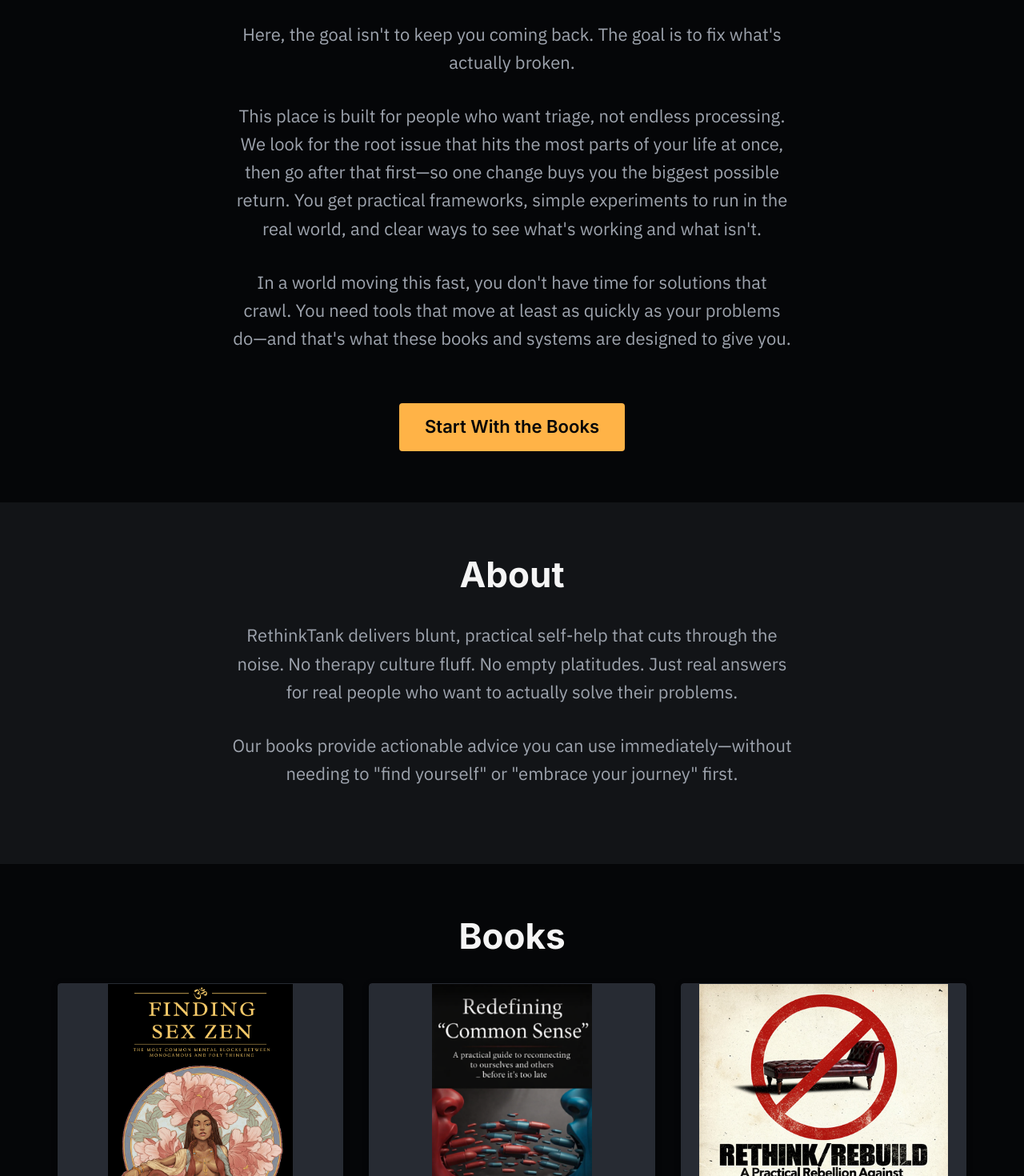
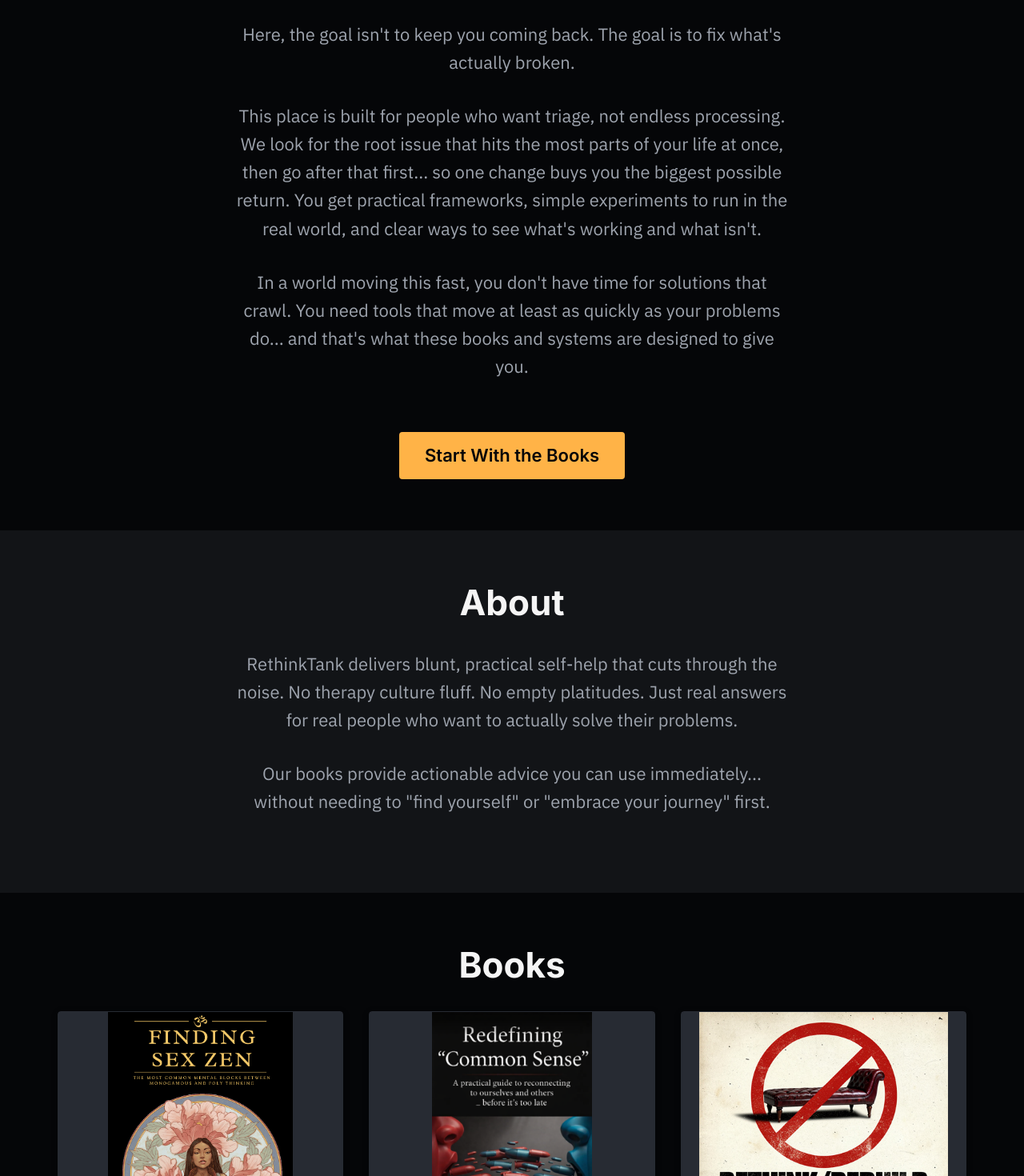
Before and after one commit to MadZen007/therethinktank-org, a Next.js app: page / in a window 1280 px wide. Shown: the part 980-2450 px from the top of the page at 80% size. Built offline with nearby package versions, Linux system fonts and the light colour scheme.

Commit message:
Adjust dash usage and numeric ranges on homepage copy

```diff
--- a/app/page.tsx
+++ b/app/page.tsx
@@ -33,13 +33,13 @@ export default function Home() {
               </p>
               <p>
                 This place is built for people who want triage, not endless processing. We look for the root issue
-                that hits the most parts of your life at once, then go after that first—so one change buys you the
+                that hits the most parts of your life at once, then go after that first... so one change buys you the
                 biggest possible return. You get practical frameworks, simple experiments to run in the real world,
                 and clear ways to see what's working and what isn't.
               </p>
               <p>
                 In a world moving this fast, you don't have time for solutions that crawl. You need tools that move
-                at least as quickly as your problems do—and that's what these books and systems are designed to give you.
+                at least as quickly as your problems do... and that's what these books and systems are designed to give you.
               </p>
             </div>
             <div className="hero-cta">
@@ -62,7 +62,7 @@ export default function Home() {
               who want to actually solve their problems.
             </p>
             <p>
-              Our books provide actionable advice you can use immediately—without needing
+              Our books provide actionable advice you can use immediately... without needing
               to "find yourself" or "embrace your journey" first.
             </p>
           </div>
@@ -230,7 +230,7 @@ export default function Home() {
             <p>The exact flow depends on your situation, but generally we:</p>
             <ul>
               <li>
-                <strong>Clarify the problem.</strong> Where does the "rattle" show up—relationships, dating, work, anger, shutdown, anxiety?
+                <strong>Clarify the problem.</strong> Where does the "rattle" show up... relationships, dating, work, anger, shutdown, anxiety?
               </li>
               <li>
                 <strong>Map the pattern.</strong> We look at how your wiring, your history, and your current environment are all feeding this.
@@ -239,7 +239,7 @@ export default function Home() {
                 <strong>Triage the root.</strong> We choose the part that is both most painful and most changeable right now.
               </li>
               <li>
-                <strong>Design experiments.</strong> We co‑create 2–4 specific things to try over the next few weeks: conversations, boundaries, new responses, environmental tweaks.
+                <strong>Design experiments.</strong> We co‑create 2 to 4 specific things to try over the next few weeks: conversations, boundaries, new responses, environmental tweaks.
               </li>
               <li>
                 <strong>Set metrics.</strong> How will you know it's working? What should feel different in a week, a month?
@@ -272,10 +272,10 @@ export default function Home() {
 
           <div className="faq-item">
             <h3>Can we do this online, or does it have to be in person?</h3>
-            <p>Both are possible—but in‑person is better whenever you can swing it.</p>
+            <p>Both are possible... but in‑person is better whenever you can swing it.</p>
             <p>
               Face‑to‑face, people tend to be more honest and less performative. There's no screen or keyboard to hide behind, and a lot of what matters
-              in this work—body language, nervous‑system reactions, micro‑tells—shows up much more clearly when we're in the same room. Being in the same
+              in this work... body language, nervous‑system reactions, micro‑tells... shows up much more clearly when we're in the same room. Being in the same
               physical space makes it harder to stay in "performance mode" and easier to stay with what's real.
             </p>
             <p>I'm based in Bangkok, Thailand. You have two in‑person options:</p>
@@ -311,7 +311,7 @@ export default function Home() {
               If you feel like the day genuinely didn't move the needle for you, you don't owe more than the booking fee.
             </p>
             <p>
-              This structure keeps skin in the game on both sides: you're committing real time and money, and I'm committing to delivering enough value that you want to pay beyond the minimum—not because you're pressured to, but because it helped.
+              This structure keeps skin in the game on both sides: you're committing real time and money, and I'm committing to delivering enough value that you want to pay beyond the minimum... not because you're pressured to, but because it helped.
             </p>
           </div>
 
@@ -334,7 +334,7 @@ export default function Home() {
               <li>The "warning signs" vs "progress signs" to watch for over the next few weeks.</li>
             </ul>
             <p>
-              You implement for a set period (usually 2–4 weeks). If you want a follow‑up to adjust based on what actually happened, we can book a shorter session for that. There is no automatic subscription and no expectation that you'll keep coming forever.
+              You implement for a set period (usually 2 to 4 weeks). If you want a follow‑up to adjust based on what actually happened, we can book a shorter session for that. There is no automatic subscription and no expectation that you'll keep coming forever.
             </p>
             <p>The work only counts if it shows up in your actual life.</p>
           </div>
```
